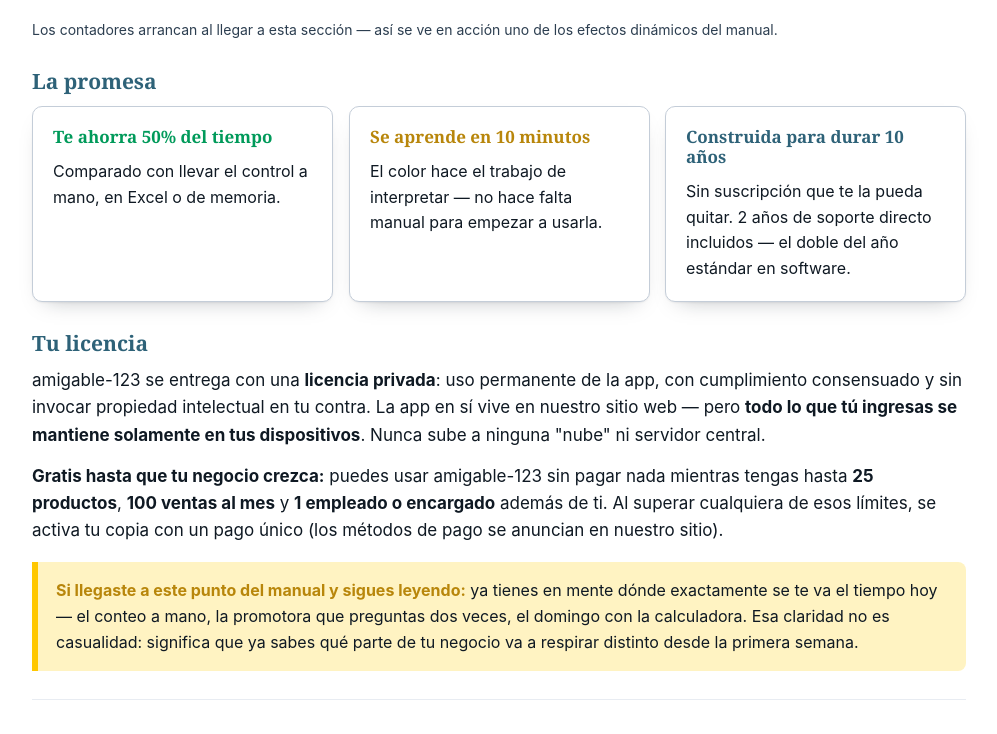
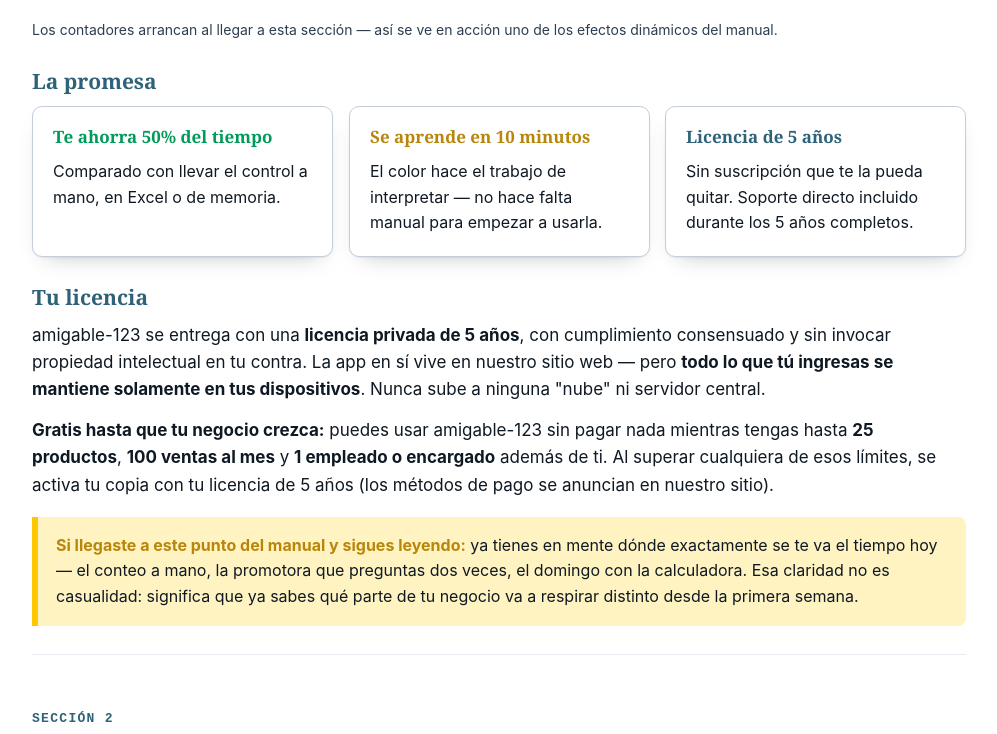
Before and after one commit to jfcarpiopuntocom/AMIGABLE, a website: page docs/manual-maestro.html in a window 1280 px wide. Shown: the part 2004-2738 px from the top of the page, without its empty margins (274-1271 px from the left). Drawn offline with Linux system fonts and the light colour scheme.

Commit message:
fix: unificar licencia a 5 anos, fuera "2 anos de soporte" y "uso permanente"
Decision de JFC (2026-08-10): los 3 productos hermanos venden licencia
de 5 anos a sus respectivos price points. El texto viejo (uso
permanente + dura 10 anos + 2 anos de soporte incluidos) quedo
contradictorio y confuso. Unificado a una sola linea en cada mencion:
"licencia de 5 anos", soporte/parches incluidos todo ese tiempo.

```diff
--- a/docs/manual-maestro.html
+++ b/docs/manual-maestro.html
@@ -514,14 +514,14 @@
       <p style="margin:0;font-size:16px;">El color hace el trabajo de interpretar — no hace falta manual para empezar a usarla.</p>
     </div>
     <div class="tarjeta tilt revela">
-      <h4 style="margin-top:0;color:var(--sim-azul-dk);">Construida para durar 10 años</h4>
-      <p style="margin:0;font-size:16px;">Sin suscripción que te la pueda quitar. 2 años de soporte directo incluidos — el doble del año estándar en software.</p>
+      <h4 style="margin-top:0;color:var(--sim-azul-dk);">Licencia de 5 años</h4>
+      <p style="margin:0;font-size:16px;">Sin suscripción que te la pueda quitar. Soporte directo incluido durante los 5 años completos.</p>
     </div>
   </div>
 
   <h3>Tu licencia</h3>
-  <p>amigable-123 se entrega con una <strong>licencia privada</strong>: uso permanente de la app, con cumplimiento consensuado y sin invocar propiedad intelectual en tu contra. La app en sí vive en nuestro sitio web — pero <strong>todo lo que tú ingresas se mantiene solamente en tus dispositivos</strong>. Nunca sube a ninguna "nube" ni servidor central.</p>
-  <p><strong>Gratis hasta que tu negocio crezca:</strong> puedes usar amigable-123 sin pagar nada mientras tengas hasta <strong>25 productos</strong>, <strong>100 ventas al mes</strong> y <strong>1 empleado o encargado</strong> además de ti. Al superar cualquiera de esos límites, se activa tu copia con un pago único (los métodos de pago se anuncian en nuestro sitio).</p>
+  <p>amigable-123 se entrega con una <strong>licencia privada de 5 años</strong>, con cumplimiento consensuado y sin invocar propiedad intelectual en tu contra. La app en sí vive en nuestro sitio web — pero <strong>todo lo que tú ingresas se mantiene solamente en tus dispositivos</strong>. Nunca sube a ninguna "nube" ni servidor central.</p>
+  <p><strong>Gratis hasta que tu negocio crezca:</strong> puedes usar amigable-123 sin pagar nada mientras tengas hasta <strong>25 productos</strong>, <strong>100 ventas al mes</strong> y <strong>1 empleado o encargado</strong> además de ti. Al superar cualquiera de esos límites, se activa tu copia con tu licencia de 5 años (los métodos de pago se anuncian en nuestro sitio).</p>
 
   <div class="oportunidad"><strong>Si llegaste a este punto del manual y sigues leyendo:</strong> ya tienes en mente dónde exactamente se te va el tiempo hoy — el conteo a mano, la promotora que preguntas dos veces, el domingo con la calculadora. Esa claridad no es casualidad: significa que ya sabes qué parte de tu negocio va a respirar distinto desde la primera semana.</div>
 </section>
@@ -561,7 +561,7 @@
   <h3>Lo único obligatorio para arrancar</h3>
   <p class="lead">amigable-123 se aprende en 10 minutos, no necesitas una lista de tareas antes de usarla. Lo único que pedimos son dos datos, para que quedes registrado y protegido:</p>
   <ul class="checklist">
-    <li>Tu correo, para recibir tus respaldos y quedar habilitado para <strong>2 años de soporte directo</strong> (la app en sí dura 10)</li>
+    <li>Tu correo, para recibir tus respaldos y quedar habilitado para <strong>soporte directo durante tu licencia de 5 años</strong></li>
     <li>Tu WhatsApp, como contacto directo con JFC y como segundo método de respaldo</li>
   </ul>
 </section>
```
Also changed, not shown: docs/help-ui.js (+4 -4 lines).
